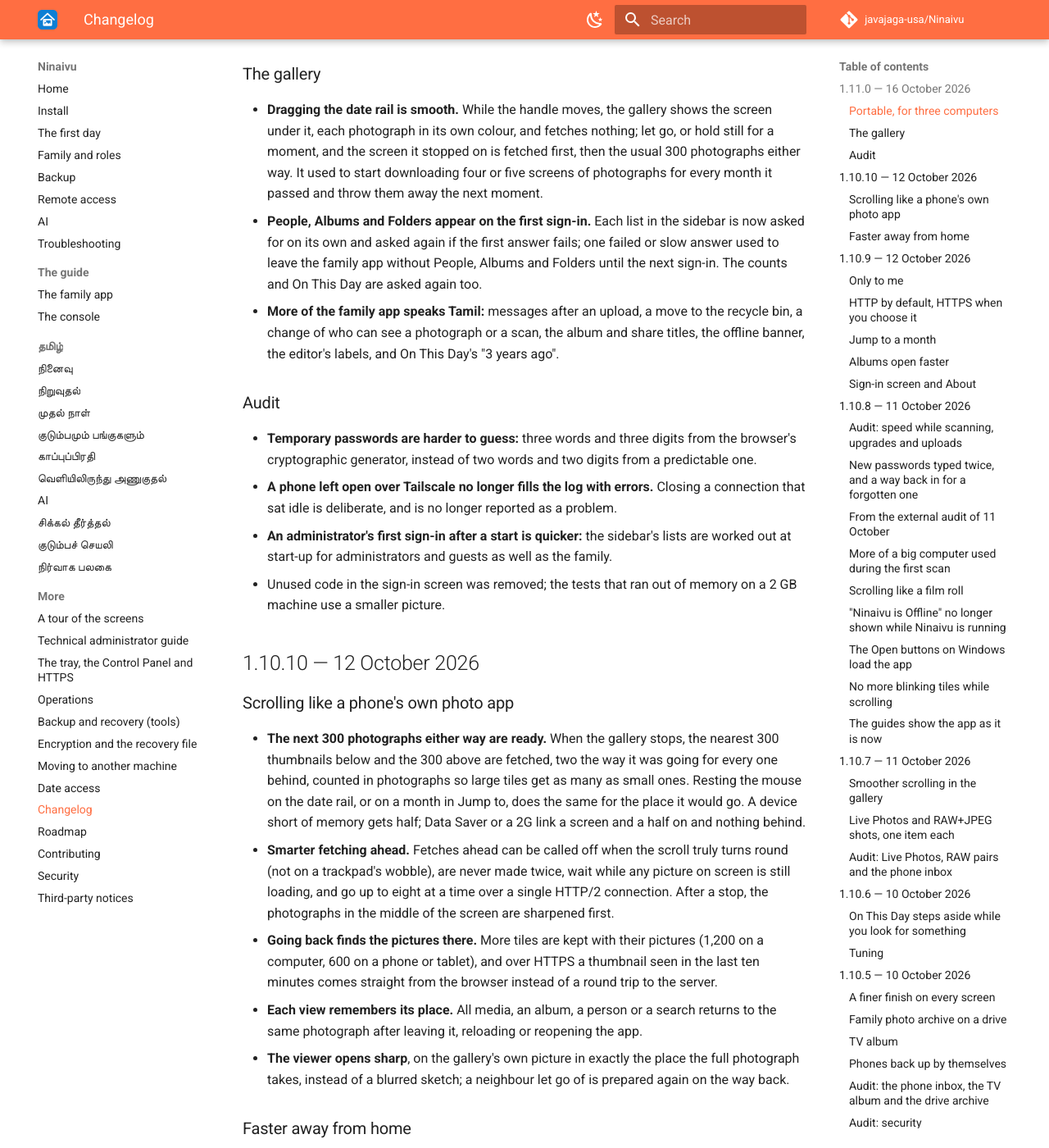
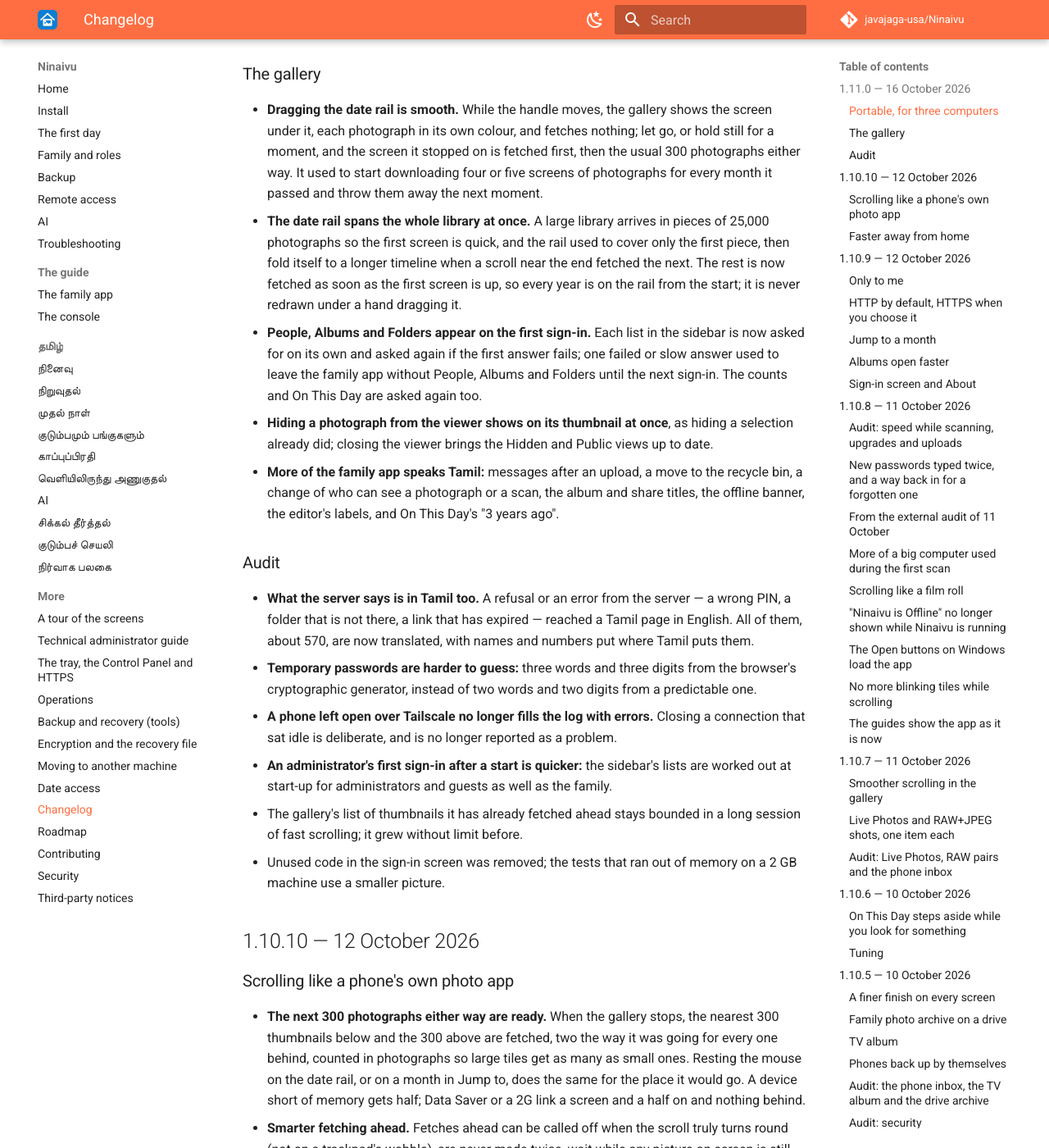
Before and after one commit to javajaga-usa/Ninaivu, an MkDocs documentation site: the page built from docs/CHANGELOG.md, in a window 1280 px wide and 1400 px high, scrolled down 795 px. Shown: the whole window at 82% size. Built offline with MkDocs 1.6.1 and Material for MkDocs 9.7.7, drawn with Linux system fonts in a browser that asks for light colours; comment, search, counter and statistics services are not loaded.

Commit message:
Changelog 1.11.0: the whole timeline on the rail, server messages in Tamil, hiding from the viewer
Co-Authored-By: Claude Opus 5.5 <noreply@anthropic.com>
Claude-Session: https://claude.ai/code/session_01ESeQN2x3Sbd93ERdT1nxeh

```diff
--- a/docs/CHANGELOG.md
+++ b/docs/CHANGELOG.md
@@ -12,14 +12,18 @@
 ### The gallery
 
 - **Dragging the date rail is smooth.** While the handle moves, the gallery shows the screen under it, each photograph in its own colour, and fetches nothing; let go, or hold still for a moment, and the screen it stopped on is fetched first, then the usual 300 photographs either way. It used to start downloading four or five screens of photographs for every month it passed and throw them away the next moment.
+- **The date rail spans the whole library at once.** A large library arrives in pieces of 25,000 photographs so the first screen is quick, and the rail used to cover only the first piece, then fold itself to a longer timeline when a scroll near the end fetched the next. The rest is now fetched as soon as the first screen is up, so every year is on the rail from the start; it is never redrawn under a hand dragging it.
 - **People, Albums and Folders appear on the first sign-in.** Each list in the sidebar is now asked for on its own and asked again if the first answer fails; one failed or slow answer used to leave the family app without People, Albums and Folders until the next sign-in. The counts and On This Day are asked again too.
+- **Hiding a photograph from the viewer shows on its thumbnail at once**, as hiding a selection already did; closing the viewer brings the Hidden and Public views up to date.
 - **More of the family app speaks Tamil:** messages after an upload, a move to the recycle bin, a change of who can see a photograph or a scan, the album and share titles, the offline banner, the editor's labels, and On This Day's "3 years ago".
 
 ### Audit
 
+- **What the server says is in Tamil too.** A refusal or an error from the server — a wrong PIN, a folder that is not there, a link that has expired — reached a Tamil page in English. All of them, about 570, are now translated, with names and numbers put where Tamil puts them.
 - **Temporary passwords are harder to guess:** three words and three digits from the browser's cryptographic generator, instead of two words and two digits from a predictable one.
 - **A phone left open over Tailscale no longer fills the log with errors.** Closing a connection that sat idle is deliberate, and is no longer reported as a problem.
 - **An administrator's first sign-in after a start is quicker:** the sidebar's lists are worked out at start-up for administrators and guests as well as the family.
+- The gallery's list of thumbnails it has already fetched ahead stays bounded in a long session of fast scrolling; it grew without limit before.
 - Unused code in the sign-in screen was removed; the tests that ran out of memory on a 2 GB machine use a smaller picture.
 
 ## 1.10.10 — 12 October 2026
```
